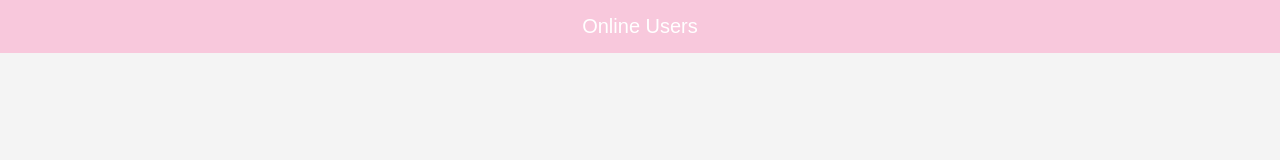
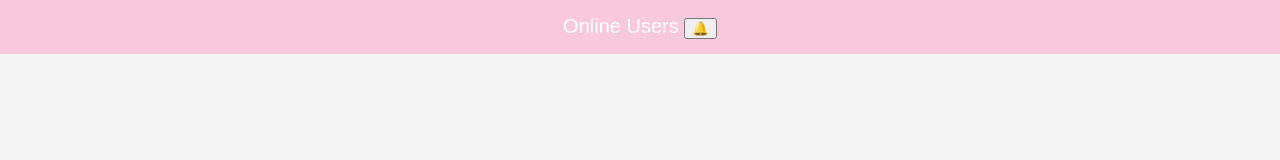
Before and after one commit to gunasekhar7093/shopping, a website: page public/index.html in a window 1280 px wide. Both pictures are taken after a click on the button "Join". Drawn offline with nearby package versions, Linux system fonts and the light colour scheme.

Commit message:
Add incoming call sound toggle

```diff
--- a/public/index.html
+++ b/public/index.html
@@ -34,7 +34,11 @@ Join
 <div id="main" style="display:none">
 
 <div class="topBar">
-Online Users
+<span>Online Users</span>
+
+<button id="soundToggle" class="soundToggle" onclick="toggleIncomingSound()" aria-label="Toggle incoming call sound">
+🔔
+</button>
 </div>
 
 <div id="users" class="usersContainer">
```
